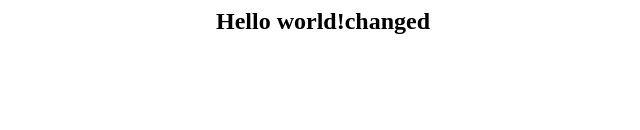
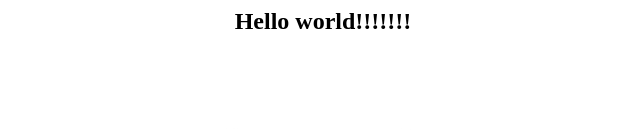
Before and after one commit to Afreen-gulraiz/jenkinsassign1, a plain HTML site: page index.html in a window 1280 px wide. Shown: the top 130 px of the page, without its empty margins (317-957 px from the left). Drawn offline with Linux system fonts and the light colour scheme.

Commit message:
changed index

```diff
--- a/index.html
+++ b/index.html
@@ -3,6 +3,6 @@
 <title> Intellipaat </title>
 </head>
 <body style = "background-image:url('images/github3.jpg'); background-size: 100%">
-<h2 ALIGN=CENTER>Hello world!changed</h2>
+<h2 ALIGN=CENTER>Hello world!!!!!!!</h2>
 </body>
 </html>
```
